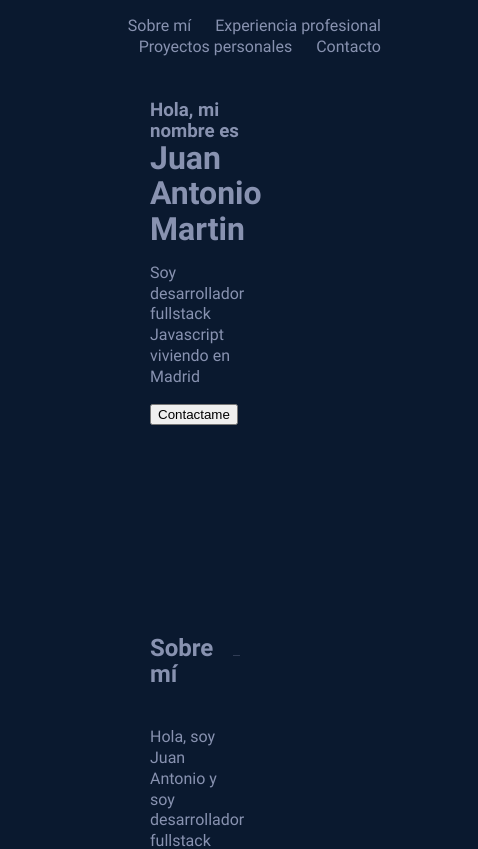
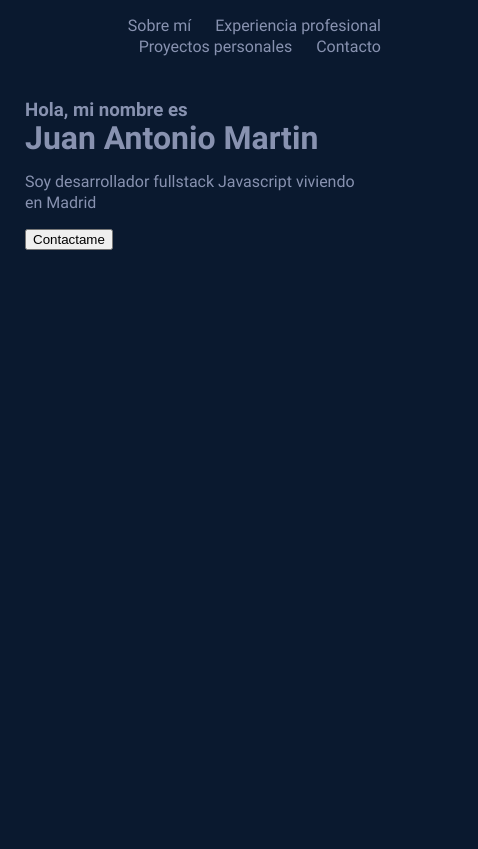
Before and after one commit to JuanMrtt/portfolio, a Next.js app: page / in a window 390 px wide. Shown: the top 849 px of the page, 478 px wide, since content can reach past the window. Built offline with nearby package versions, Linux system fonts and the light colour scheme.

Commit message:
changes to mobile first

```diff
--- a/containers/Layout/Layout.module.css
+++ b/containers/Layout/Layout.module.css
@@ -1,6 +1,23 @@
 .layout {
-    /* height: 100%; */
-    flex: 1;
-    padding: 0 150px;
-    /* padding: 250px 10% 250px 20%; */
+    display: flex;
+    flex-direction: column;
+    align-items: flex-start;
+    /* padding: 0 150px; */
+    padding: 0 25px;
+    min-height: 100vh;
 }
+@media (min-width: 600px) {
+    .layout {
+        padding: 0 50px;
+    }
+}
+@media (min-width: 768px) {
+    .layout {
+        padding: 0 100px;
+    }
+}
+@media (min-width: 1300) {
+    .layout {
+        padding: 0 150px;
+    }
+}
--- a/styles/globals.css
+++ b/styles/globals.css
@@ -11,20 +11,24 @@ body {
     --dark-navy: #020c1b;
     --navy: #0a192f;
     --light-navy: #172a45;
-    --lightest-navy: #303C55;
-    --navy-shadow: rgba(2,12,27,0.7);
+    --lightest-navy: #303c55;
+    --navy-shadow: rgba(2, 12, 27, 0.7);
     --slate: #8892b0;
     --light-slate: #a8b2d1;
     --lightest-slate: #ccd6f6;
     --white: #e6f1ff;
     --green: #64ffda;
-    --transition: all 0.25s cubic-bezier(0.645,0.045,0.355,1);
+    --transition: all 0.25s cubic-bezier(0.645, 0.045, 0.355, 1);
     background-color: var(--navy);
     color: var(--slate);
     line-height: 1.3;
-
 }
-h1, h2, h3, h4, h5, h6 {
+h1,
+h2,
+h3,
+h4,
+h5,
+h6 {
     /* margin: 0px ; */
     margin-bottom: 10px;
     margin-block-start: 0;
@@ -37,7 +41,7 @@ h1, h2, h3, h4, h5, h6 {
     margin: 10px 0px 40px;
 }
 .title::after {
-    content: "";
+    content: '';
     display: block;
     position: relative;
     top: -5px;
@@ -50,32 +54,33 @@ h1, h2, h3, h4, h5, h6 {
 .section {
     margin: 0px auto;
     padding: 100px 0px;
+    height: 100vh;
 }
 
 @font-face {
     font-family: Roboto;
-    src: url("../assets/fonts/Roboto-Regular.ttf") format("truetype");
+    src: url('../assets/fonts/Roboto-Regular.ttf') format('truetype');
     font-weight: 400;
 }
 
 @font-face {
     font-family: Roboto;
-    src: url("../assets/fonts/Roboto-Bold.ttf") format("truetype");
+    src: url('../assets/fonts/Roboto-Bold.ttf') format('truetype');
     font-weight: 700;
 }
 
 @font-face {
     font-family: Roboto;
-    src: url("../assets/fonts/Roboto-Light.ttf") format("truetype");
+    src: url('../assets/fonts/Roboto-Light.ttf') format('truetype');
     font-weight: 300;
 }
-
 
 a {
     color: inherit;
     text-decoration: none;
 }
-a:hover , a:focus{
+a:hover,
+a:focus {
     color: var(--green);
     transition: var(--transition);
     cursor: pointer;
@@ -84,3 +89,20 @@ a:hover , a:focus{
 * {
     box-sizing: border-box;
 }
+
+/* Media Query */
+@media (min-width: 600px) {
+    .section {
+        padding: 100px 25px;
+    }
+}
+@media (min-width: 768px) {
+    .section {
+        padding: 100px 50px;
+    }
+}
+@media (min-width: 1300) {
+    .section {
+        padding: 100px 100px;
+    }
+}
```
Also changed, not shown: 1 other file (tests, documents, lock files or other folders). Lines whose indentation alone changed are shown as unchanged.
